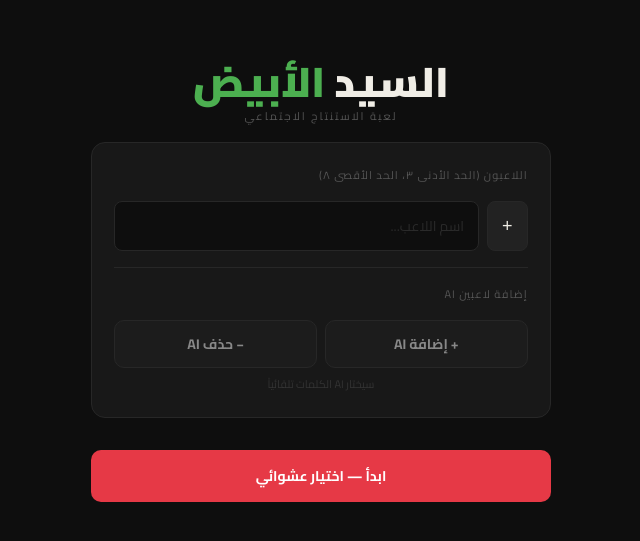
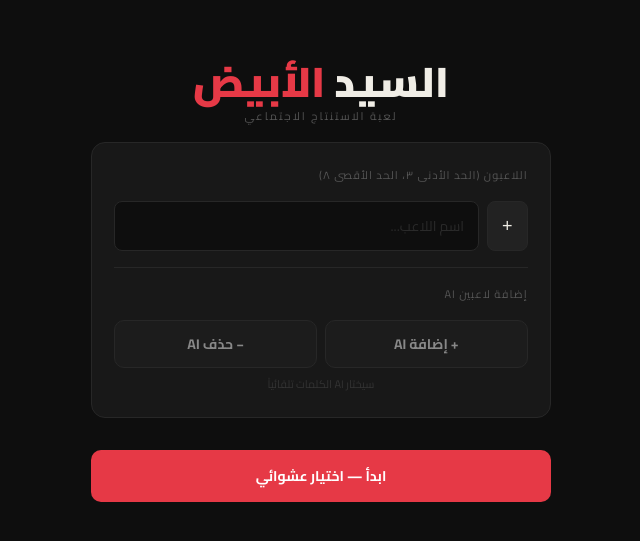
Before and after one commit to Lilis3004/mr-white, a plain HTML site: page index.html in a window 1280 px wide. Shown: the part 119-660 px from the top of the page, without its empty margins (319-959 px from the left). Drawn offline with Linux system fonts and the light colour scheme.

Commit message:
third commit

```diff
--- a/style.css
+++ b/style.css
@@ -44,7 +44,7 @@
   }
 
   h1 em{
-    color:var(--green);
+    color:var(--red);
     font-style:normal;
   }
 
```
